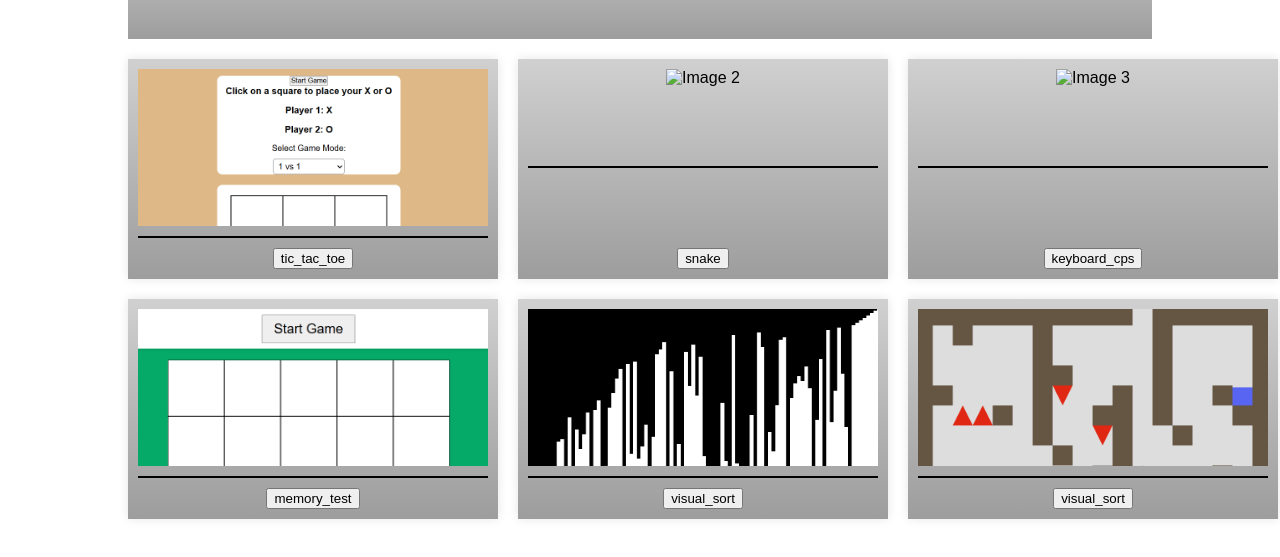
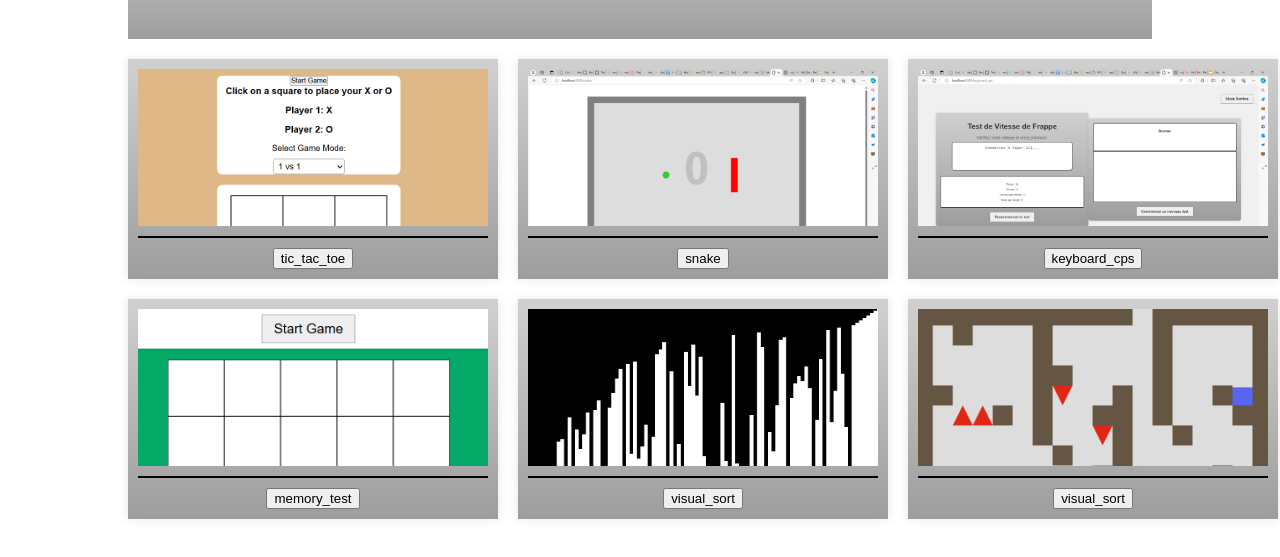
Before and after one commit to CantonyEddy/Challenge-JS, a website: page template/index.html in a window 1280 px wide. Shown: the part 81-638 px from the top of the page. Drawn offline with Linux system fonts and the light colour scheme.

Commit message:
Main_page

```diff
--- a/template/index.html
+++ b/template/index.html
@@ -20,14 +20,14 @@
                 </div>
             </div>
             <div class="block">
-                <div class="image-container"><img src="image2.jpg" alt="Image 2"></div>
+                <div class="image-container"><img src="../Images/Snake.png" alt="Image 2"></div>
                 <div class="divider"></div>
                 <div class="title">
                     <a href="/snake"><button>snake</button></a>
                 </div>
             </div>
             <div class="block">
-                <div class="image-container"><img src="image3.jpg" alt="Image 3"></div>
+                <div class="image-container"><img src="../Images/Keyboard_cps.png" alt="Image 3"></div>
                 <div class="divider"></div>
                 <div class="title">
                     <a href="/keyboard_cps"><button>keyboard_cps</button></a>
```
Also changed, not shown: Images/Keyboard_cps.png (added), Images/Snake.png (added).
